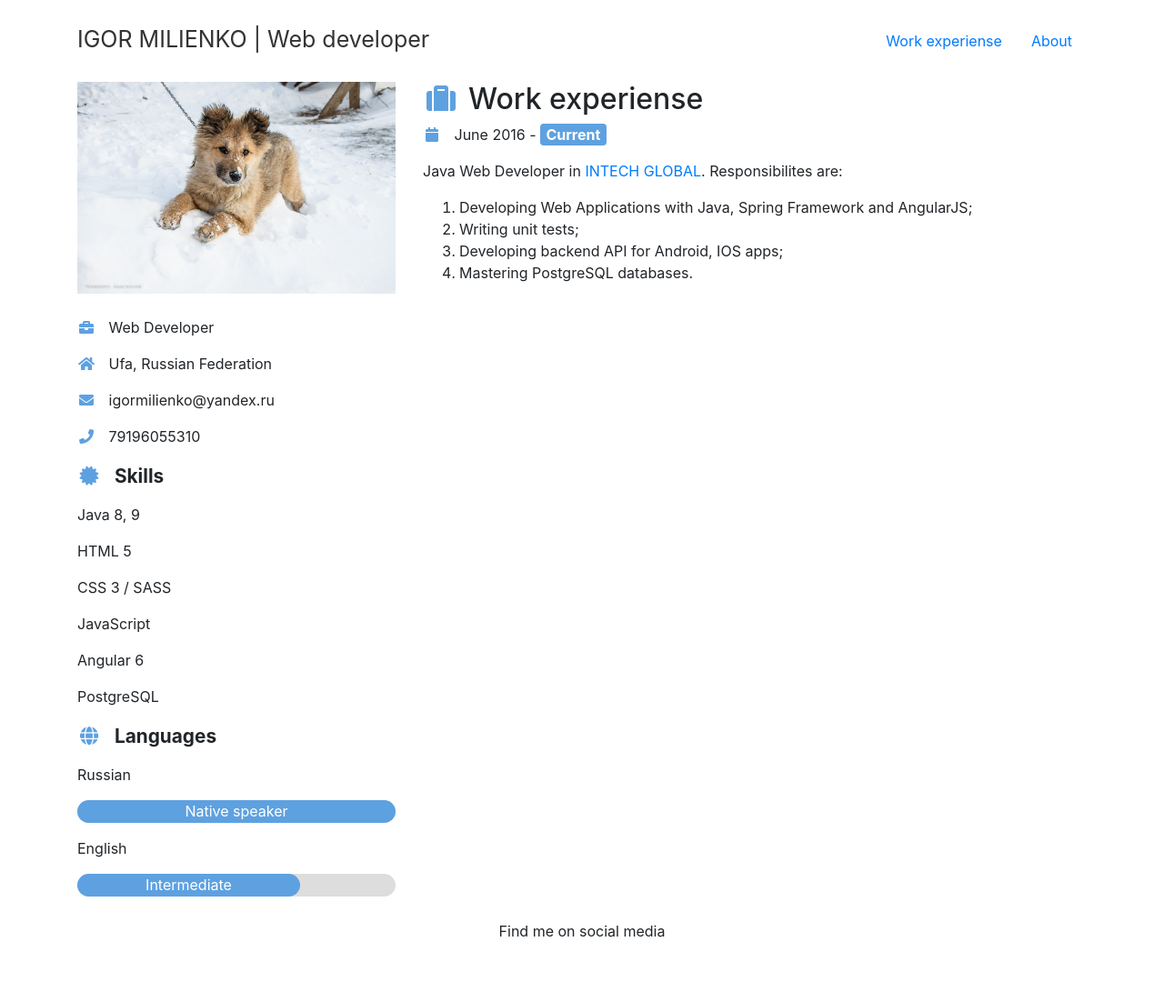
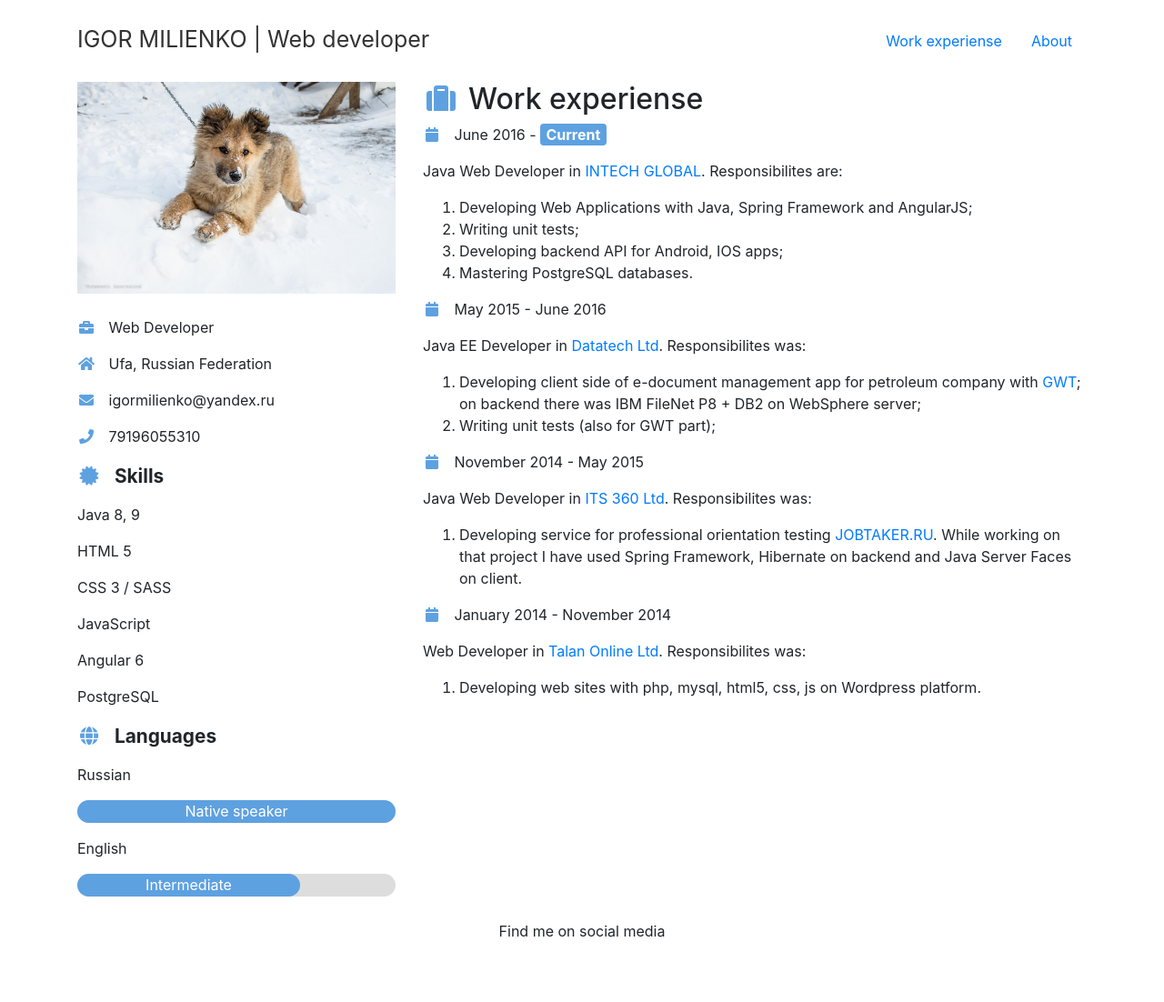
Before and after one commit to koilimen/koilimen.github.io, a Jekyll site: the page built from index.md, in a window 1280 px wide. Shown: the whole page at 91% size. Built offline with Jekyll 4.4.1, drawn with Linux system fonts in a browser that asks for light colours; nearby versions of some CDN libraries; our own code applies the rules of GitHub Pages for plain Markdown files.

Commit message:
Work experiense is done

```diff
--- a/index.md
+++ b/index.md
@@ -13,3 +13,24 @@ Responsibilites are:
 2. Writing unit tests;
 3. Developing backend API for Android, IOS apps;
 4. Mastering PostgreSQL databases.
+
+
+<i class="fa fa-calendar fa-fw w3-margin-right"></i> May 2015 - June 2016
+
+Java EE Developer in [Datatech Ltd](http://datateh.ru){:target="_blank"}.
+Responsibilites was:
+1. Developing client side of e-document management app for petroleum company with [GWT](http://www.gwtproject.org){:target="_blank"}; on backend there was IBM FileNet P8 + DB2 on WebSphere server;
+2. Writing unit tests (also for GWT part);
+
+
+<i class="fa fa-calendar fa-fw w3-margin-right"></i> November 2014 - May 2015
+
+Java Web Developer in [ITS 360 Ltd](http:/its360.ru){:target="_blank"}.
+Responsibilites was:
+1. Developing service for professional orientation testing [JOBTAKER.RU](https://jobtaker.ru){:target="_blank"}. While working on that project I have used Spring Framework, Hibernate on backend and Java Server Faces on client.
+
+<i class="fa fa-calendar fa-fw w3-margin-right"></i> January 2014 - November 2014
+
+Web Developer in [Talan Online Ltd](https://talan-online.ru){:target="_blank"}.
+Responsibilites was:
+1. Developing web sites with php, mysql, html5, css, js on Wordpress platform.
```
Also changed, not shown: README.md.
